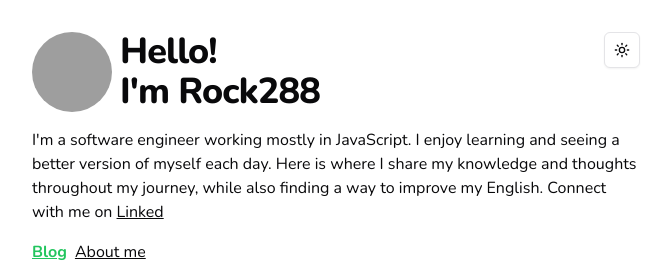
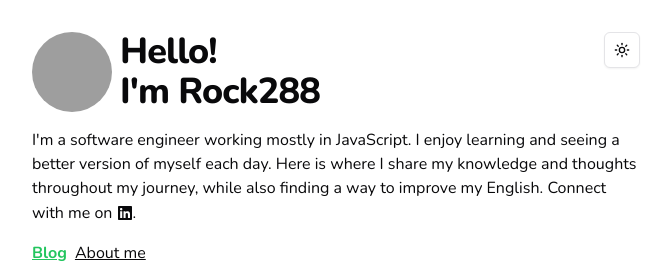
Before and after one commit to rock288/blog-fe-2024, a Next.js app: page / in a window 1280 px wide. Shown: the top 275 px of the page, without its empty margins (304-975 px from the left). Built offline with nearby package versions, Linux system fonts and the light colour scheme; grey boxes are pictures that could not be loaded.

Commit message:
add icon

```diff
--- a/components/common/description.tsx
+++ b/components/common/description.tsx
@@ -1,17 +1,24 @@
+import { FaLinkedin } from "react-icons/fa"
+
 export function Description() {
   return (
     <section data-tile="info blog" className="pt-4">
       I'm a software engineer working mostly in JavaScript. I enjoy learning and
       seeing a better version of myself each day. Here is where I share my
       knowledge and thoughts throughout my journey, while also finding a way to
-      improve my English. Connect with me on{" "}
-      <a
-        target="_blank"
-        href="https://www.linkedin.com/in/tuan-nguyen-duc-linh-5b8675115/"
-        className="underline"
-      >
-        Linked
-      </a>
+      improve my English.{" "}
+      <span>
+        Connect with me on{" "}
+        <a
+          target="_blank"
+          rel="noopener"
+          href="https://www.linkedin.com/in/tuan-nguyen-duc-linh-5b8675115/"
+          className="underline align-text-bottom"
+        >
+          <FaLinkedin className="inline h-4" />
+        </a>
+        .
+      </span>
     </section>
   )
 }
--- a/package.json
+++ b/package.json
@@ -20,6 +20,8 @@
     "next-themes": "^0.4.4",
     "react": "^18",
     "react-dom": "^18",
+    "react-icons": "^5.4.0",
+    "react-markdown": "^9.0.1",
     "tailwind-merge": "^2.5.5",
     "tailwindcss-animate": "^1.0.7"
   },
```
Also changed, not shown: 1 other file (tests, documents, lock files or other folders).
